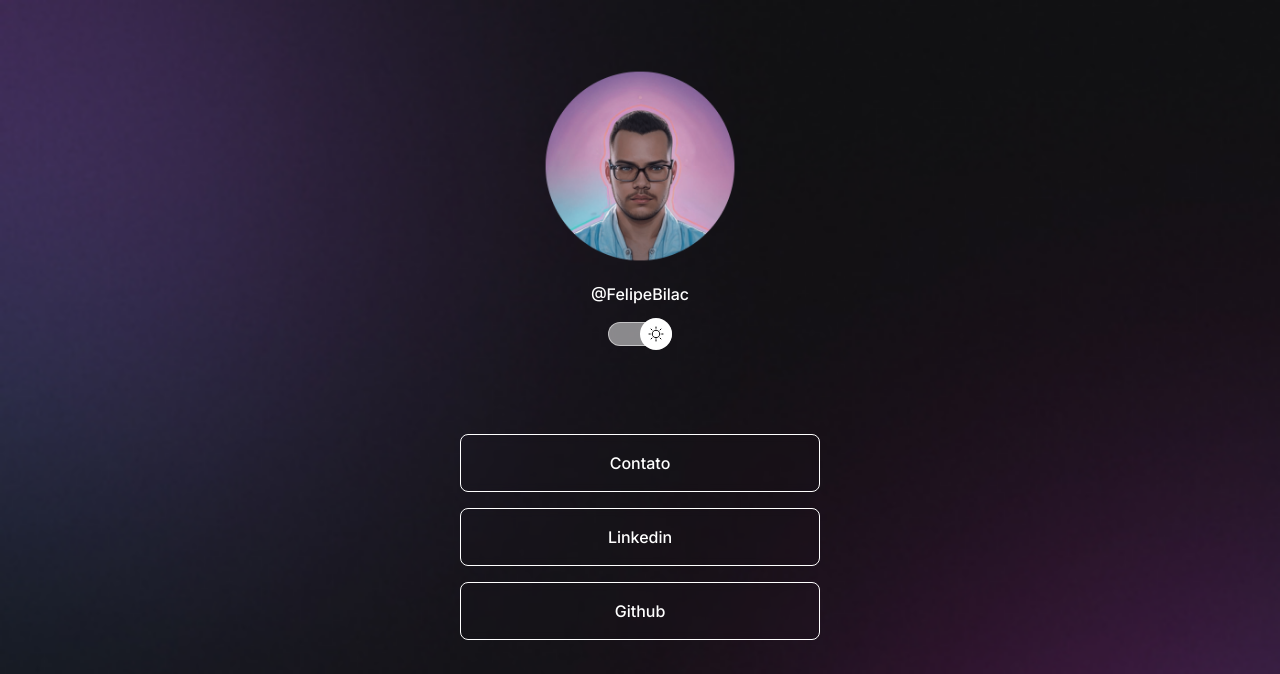
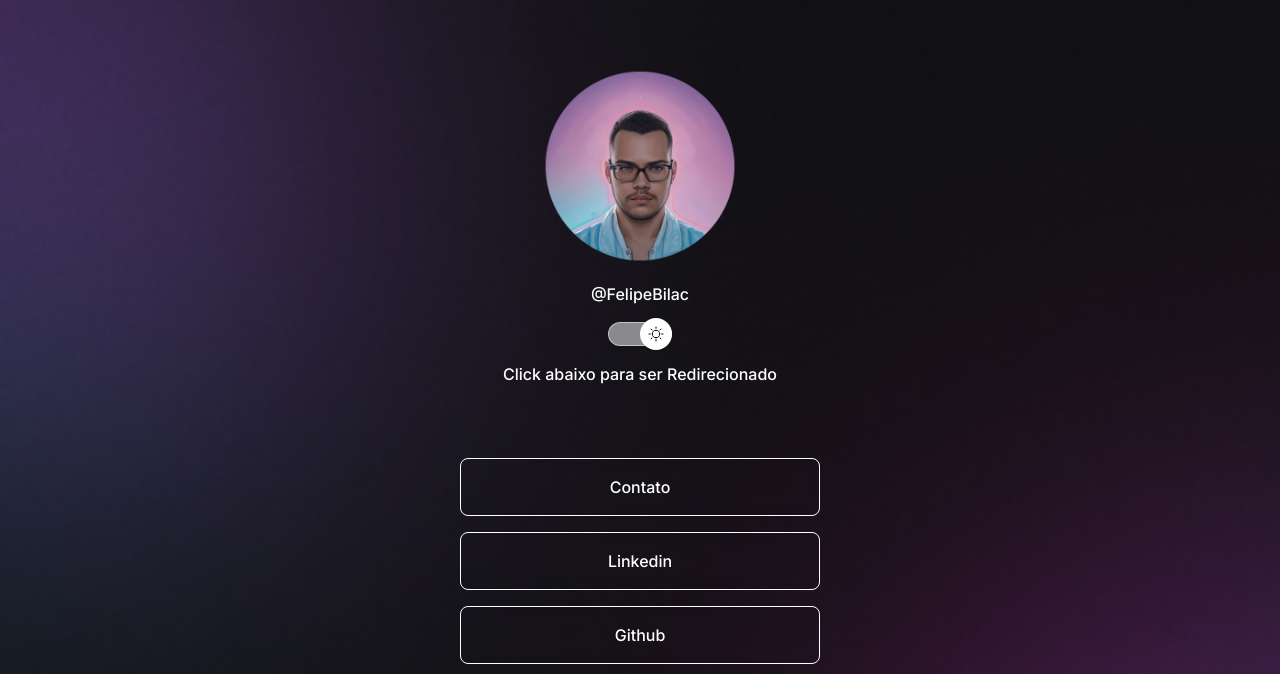
Before and after one commit to Just-Felipe/Primeiros-passos-, a plain HTML site: page Projeto_portfolio/index.html in a window 1280 px wide. Shown: the top 674 px of the page. Drawn offline with nearby package versions, Linux system fonts and the light colour scheme.

Commit message:
Update index.html

```diff
--- a/Projeto_portfolio/index.html
+++ b/Projeto_portfolio/index.html
@@ -24,6 +24,7 @@
           <br><button></button>
           <span></span>
         </div>
+        <p>Click abaixo para ser Redirecionado</p>
         <br /><br />
         <ul>
           <li>
```
